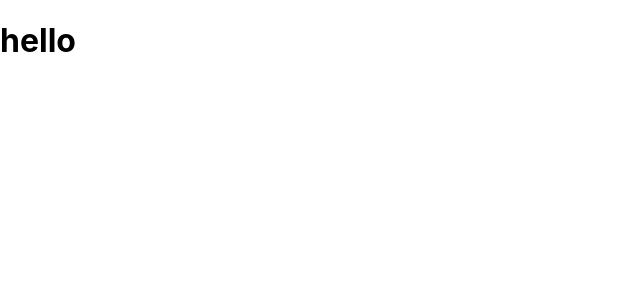
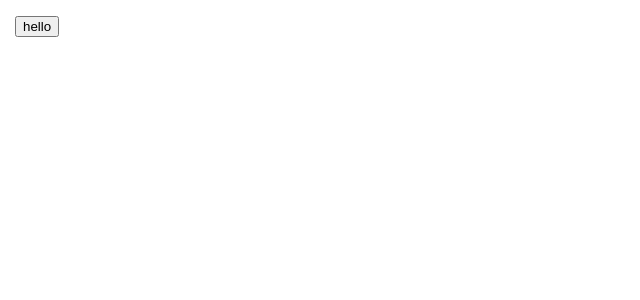
Before and after one commit to ZeviLiao/react-testing-demo, a React (Create React App) app: page / in a window 1280 px wide. Shown: the top 300 px of the page, without its empty margins (0-640 px from the left). Built offline with nearby package versions, Linux system fonts and the light colour scheme.

Commit message:
addEventListener

```diff
--- a/src/App.tsx
+++ b/src/App.tsx
@@ -1,24 +1,42 @@
-import { useEffect } from "react";
-import { range, filter, map } from "rxjs";
+import { useEffect, useRef } from "react";
+// import { range, filter, map } from "rxjs";
+import { Subject } from "rxjs";
 
 function App() {
+  const btnRef = useRef<HTMLButtonElement>(null);
   const test = () => {
-    range(1, 10)
-      .pipe(
-        filter((x) => x % 2 === 1),
-        map((x) => x + x)
-      )
-      .subscribe((x) => console.log(x));
+    const data$ = new Subject(); // TV
+
+    data$.subscribe((value) => console.log(value));
+
+    data$.next(1); // 送節目。
+    data$.next(2);
+    data$.next(3);
+    data$.next(4);
+    // range(1, 10)
+    //   .pipe(
+    //     filter((x) => x % 2 === 1),
+    //     map((x) => x + x)
+    //   )
+    //   .subscribe((x) => console.log(x));
   };
 
+  const btnClick = () => console.log("hello");
+
   useEffect(() => {
+    const btn = btnRef.current;
+    btn?.addEventListener("click", btnClick);
     test();
+
+    return () => {
+      btn?.removeEventListener("click", btnClick);
+    };
   }, []);
 
   return (
-    <>
-      <h1>hello</h1>
-    </>
+    <div style={{ padding: "15px" }}>
+      <button ref={btnRef}>hello</button>
+    </div>
   );
 }
 
```
